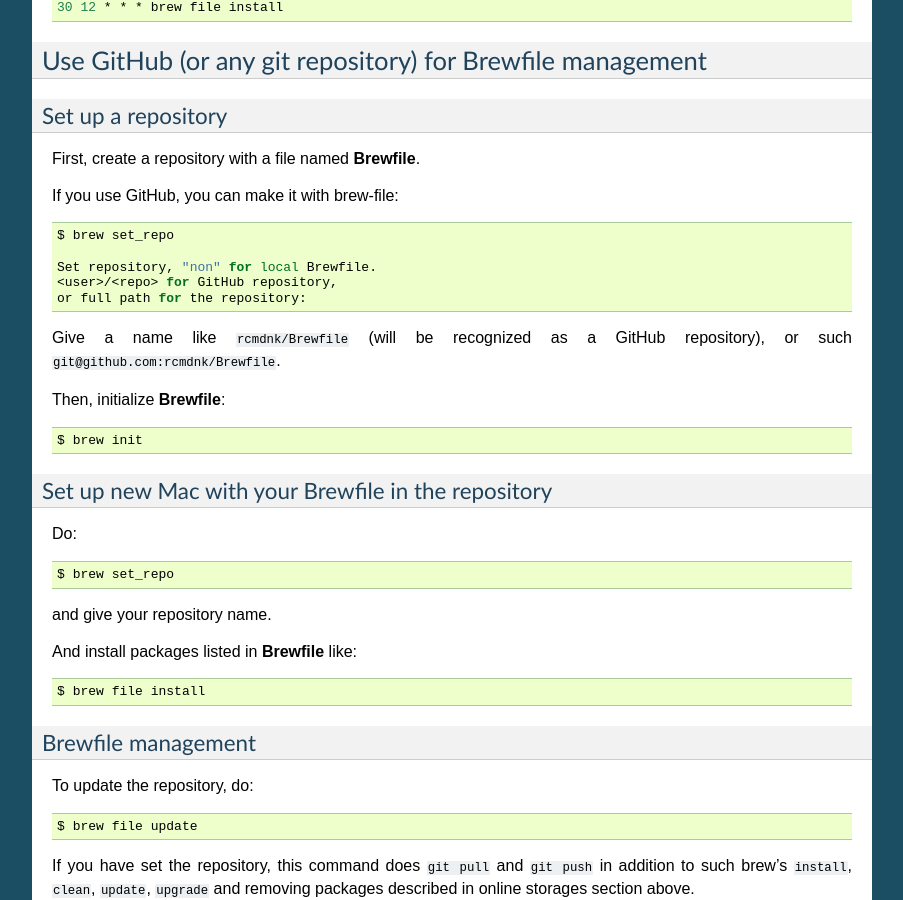
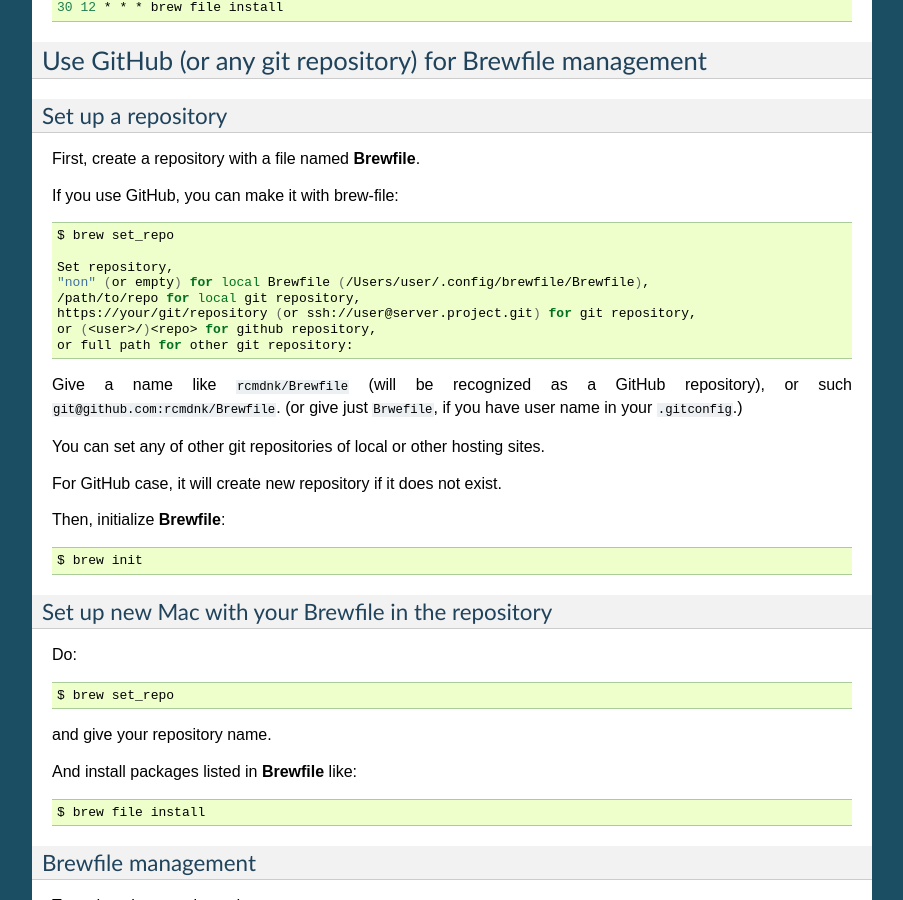
Before and after one commit to rcmdnk/homebrew-file, a Sphinx documentation site: the page built from docs/getting_started.rst, in a window 1280 px wide and 900 px high, scrolled down 1220 px. Shown: the whole window, without its empty margins (198-1101 px from the left). Built offline with Sphinx 7.4.7, drawn with Linux system fonts in a browser that asks for light colours.

Commit message:
updated doc

```diff
--- a/docs/getting_started.rst
+++ b/docs/getting_started.rst
@@ -83,12 +83,20 @@
 
     $ brew set_repo
 
-    Set repository, "non" for local Brewfile.
-    <user>/<repo> for GitHub repository,
-    or full path for the repository:
+    Set repository,
+    "non" (or empty) for local Brewfile (/Users/user/.config/brewfile/Brewfile),
+    /path/to/repo for local git repository,
+    https://your/git/repository (or ssh://user@server.project.git) for git repository,
+    or (<user>/)<repo> for github repository,
+    or full path for other git repository:
 
 Give a name like ``rcmdnk/Brewfile`` (will be recognized as a GitHub repository),
 or such ``git@github.com:rcmdnk/Brewfile``.
+(or give just ``Brwefile``, if you have user name in your ``.gitconfig``.)
+
+You can set any of other git repositories of local or other hosting sites.
+
+For GitHub case, it will create new repository if it does not exist.
 
 Then, initialize **Brewfile**::
 
```
